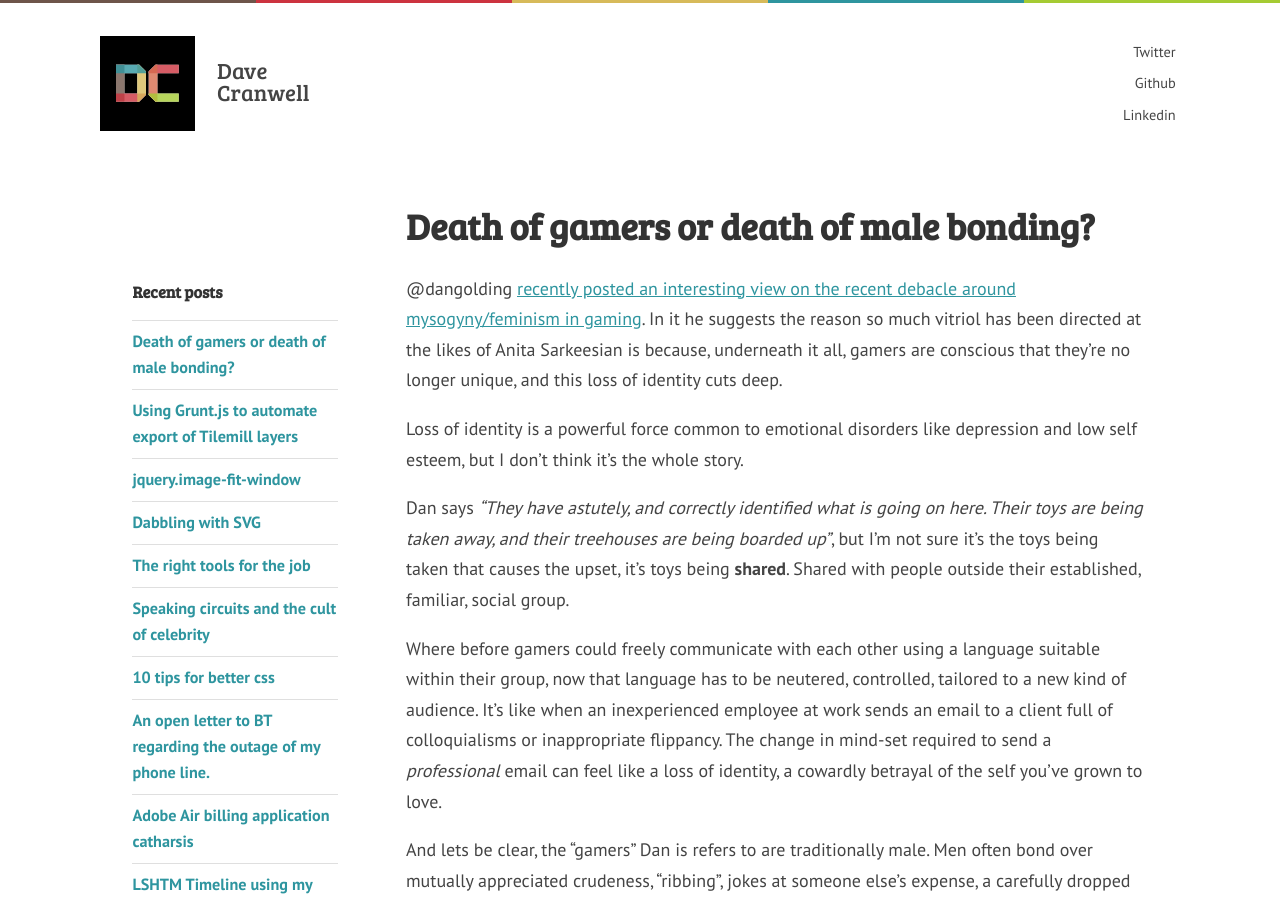
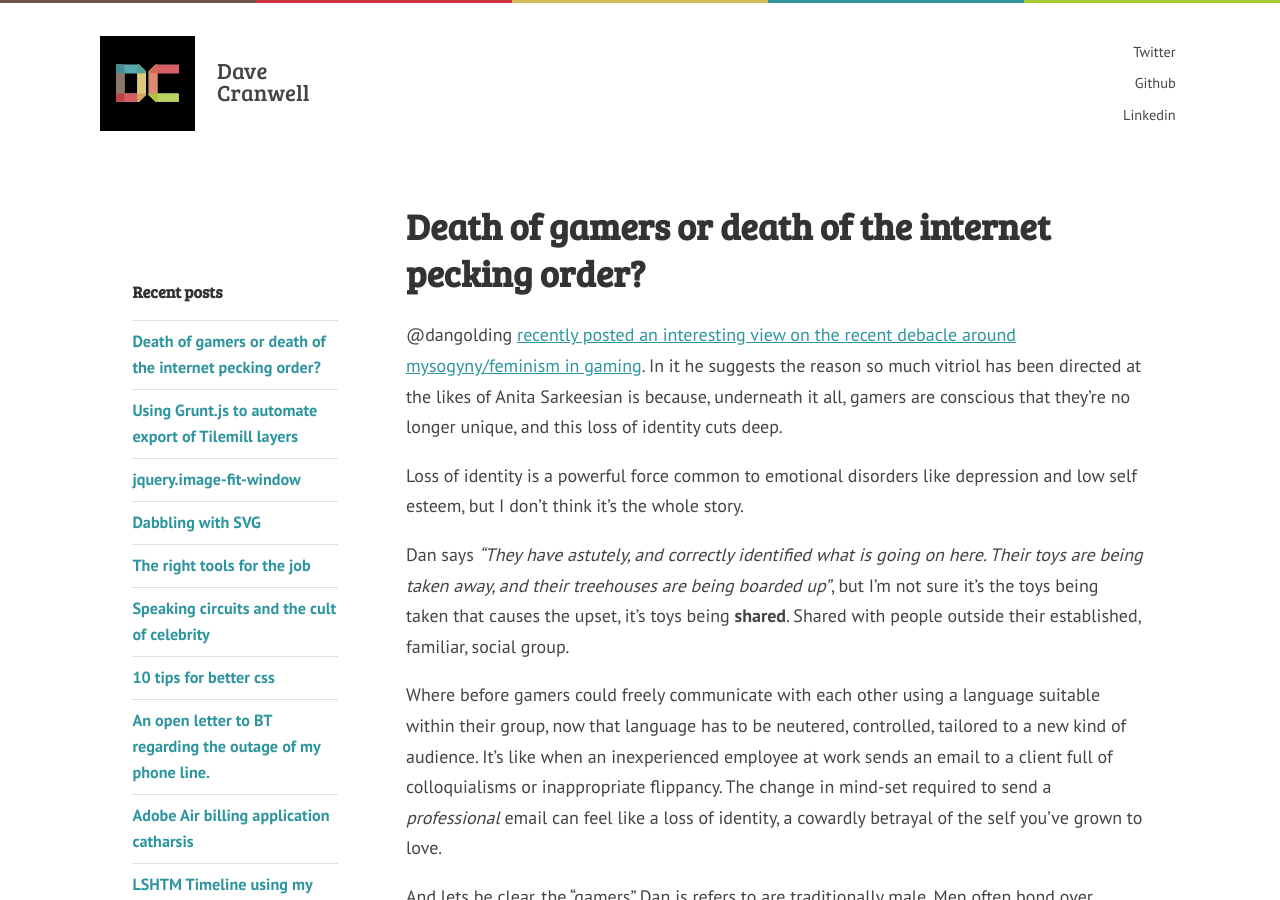
Before and after one commit to davecranwell/davecranwell.github.io, a Jekyll site: the page built from _posts/2014-08-27-death-of-gamers.md, in a window 1280 px wide and 900 px high. Built offline with Jekyll 4.4.1, drawn with Linux system fonts in a browser that asks for light colours; nearby versions of some CDN libraries; Markdown is read by kramdown in place of the engine named in the settings; comment, search, counter and statistics services are not loaded.

Commit message:
less strong

```diff
--- a/_posts/2014-08-27-death-of-gamers.md
+++ b/_posts/2014-08-27-death-of-gamers.md
@@ -1,6 +1,6 @@
 ---
 layout: post
-title: Death of gamers or death of male bonding?
+title: Death of gamers or death of the internet pecking order?
 ---
 
 @dangolding [recently posted an interesting view on the recent debacle around mysogyny/feminism in gaming](http://dangolding.tumblr.com/post/95985875943/the-end-of-gamers). In it he suggests the reason so much vitriol has been directed at the likes of Anita Sarkeesian is because, underneath it all, gamers are conscious that they're no longer unique, and this loss of identity cuts deep.
```
